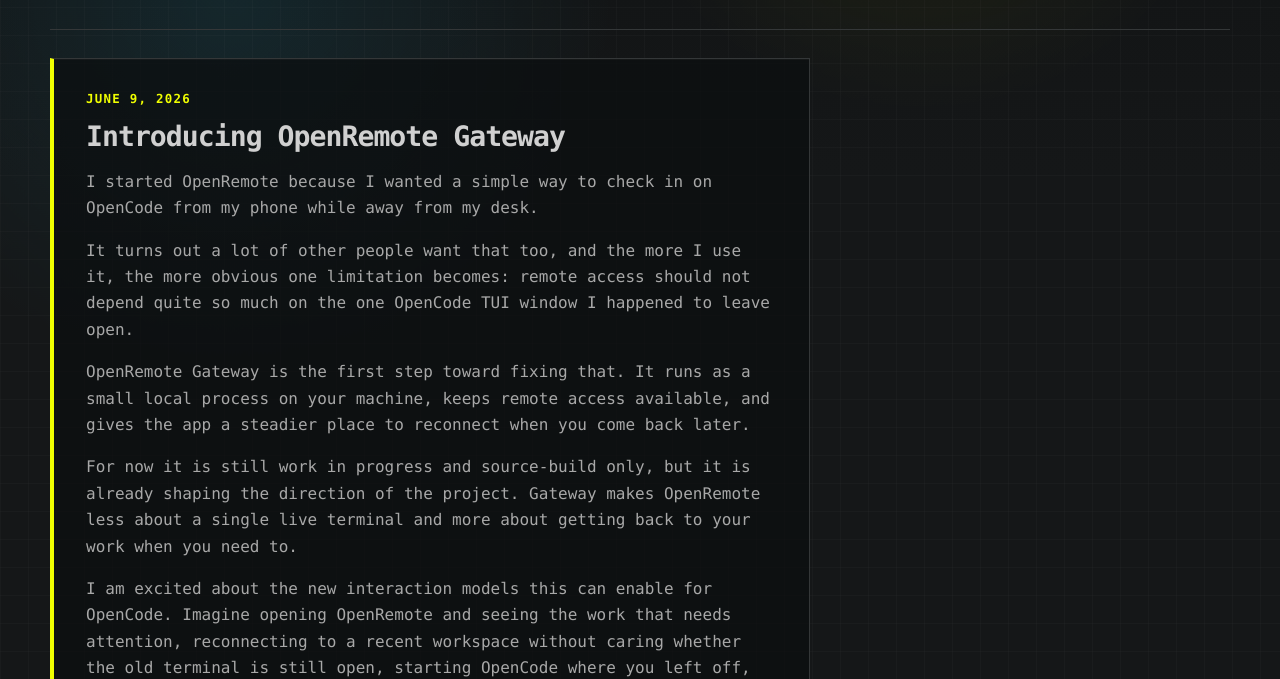
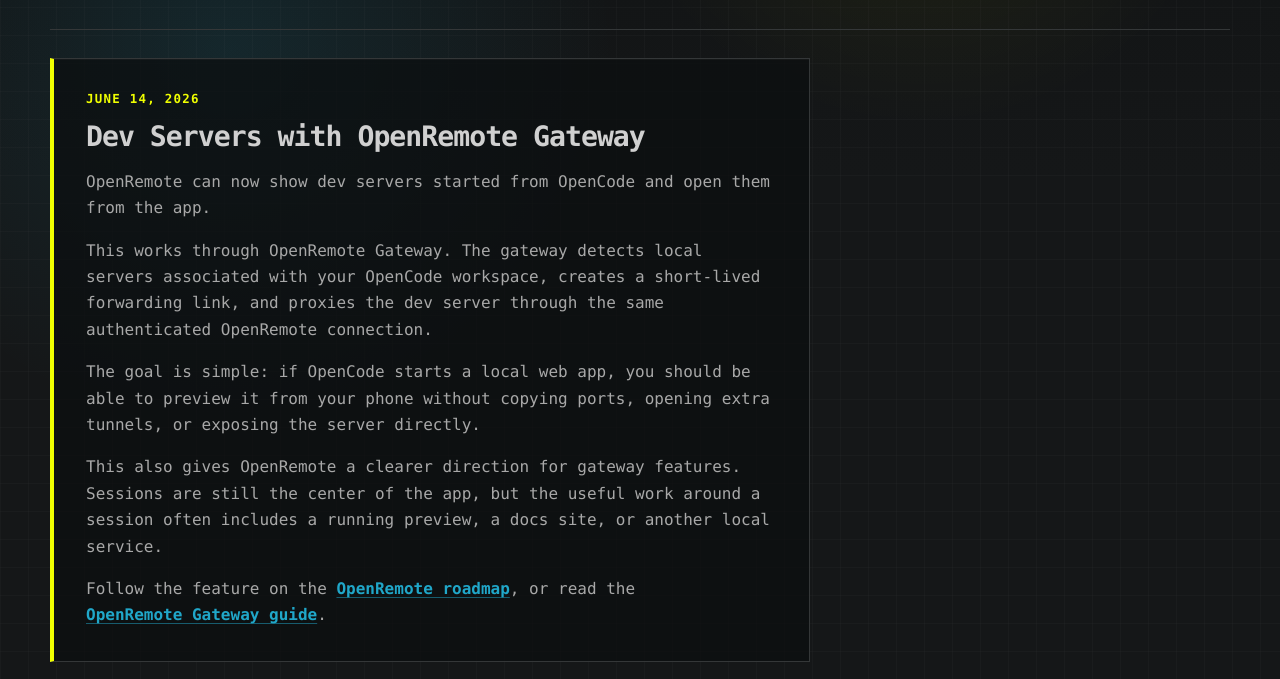
Before and after one commit to blairhudson/openremote, an Astro site in the folder docs/: page /news in a window 1280 px wide. Shown: the part 273-952 px from the top of the page. Built offline with nearby package versions, Linux system fonts and the light colour scheme; Astro itself is replaced by a stand-in of ours.

Commit message:
Add dev servers news post

```diff
--- a/docs/src/pages/news.astro
+++ b/docs/src/pages/news.astro
@@ -59,6 +59,16 @@
 
       <section class="roadmap-section news-section" aria-label="OpenRemote news posts">
         <article class="news-post">
+          <time datetime="2026-06-14">June 14, 2026</time>
+          <h2>Dev Servers with OpenRemote Gateway</h2>
+          <p>OpenRemote can now show dev servers started from OpenCode and open them from the app.</p>
+          <p>This works through OpenRemote Gateway. The gateway detects local servers associated with your OpenCode workspace, creates a short-lived forwarding link, and proxies the dev server through the same authenticated OpenRemote connection.</p>
+          <p>The goal is simple: if OpenCode starts a local web app, you should be able to preview it from your phone without copying ports, opening extra tunnels, or exposing the server directly.</p>
+          <p>This also gives OpenRemote a clearer direction for gateway features. Sessions are still the center of the app, but the useful work around a session often includes a running preview, a docs site, or another local service.</p>
+          <p>Follow the feature on the <a class="inline-link" href="/roadmap">OpenRemote roadmap</a>, or read the <a class="inline-link" href="/docs/gateway">OpenRemote Gateway guide</a>.</p>
+        </article>
+
+        <article class="news-post">
           <time datetime="2026-06-09">June 9, 2026</time>
           <h2>Introducing OpenRemote Gateway</h2>
           <p>I started OpenRemote because I wanted a simple way to check in on OpenCode from my phone while away from my desk.</p>
```
